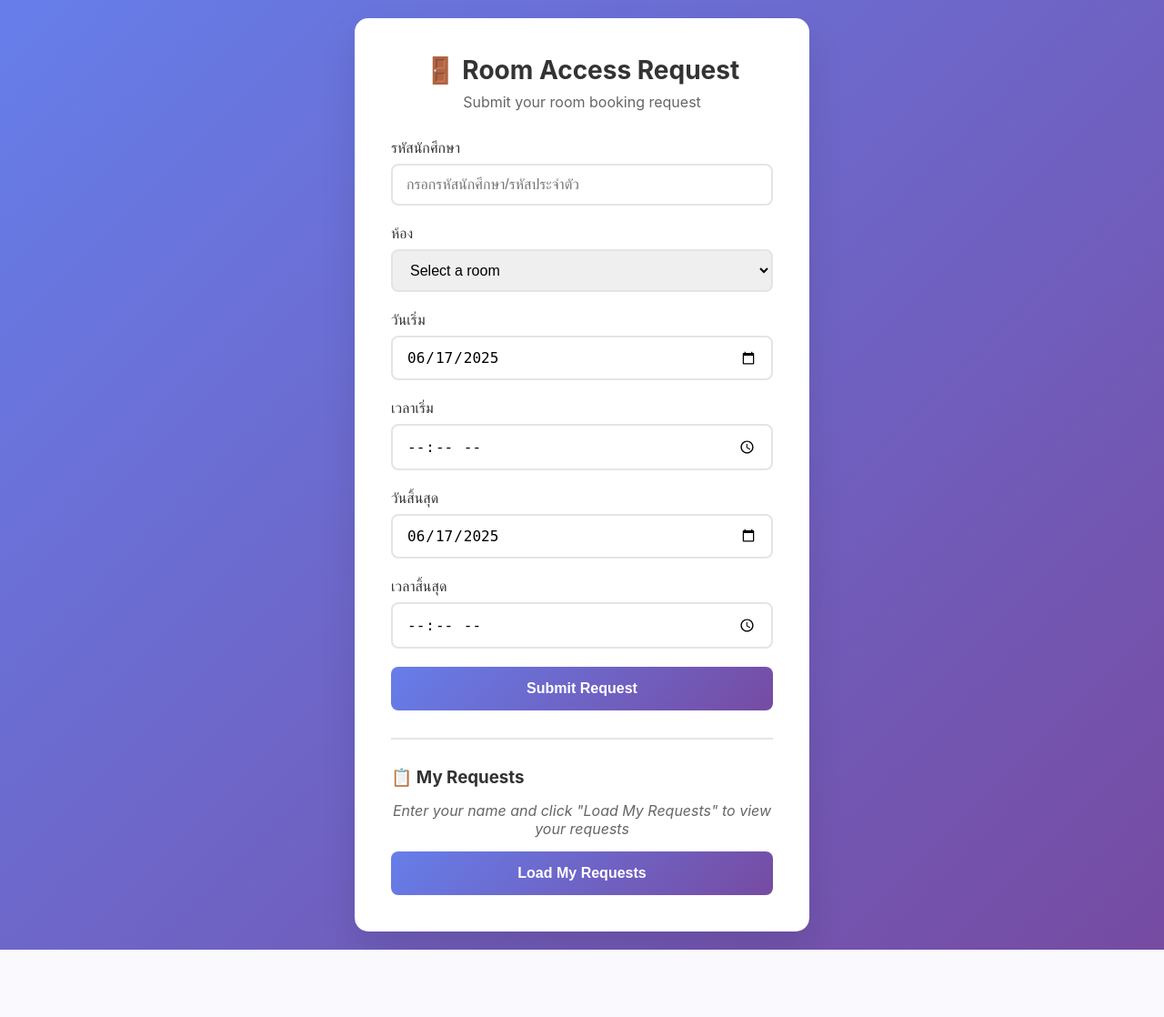
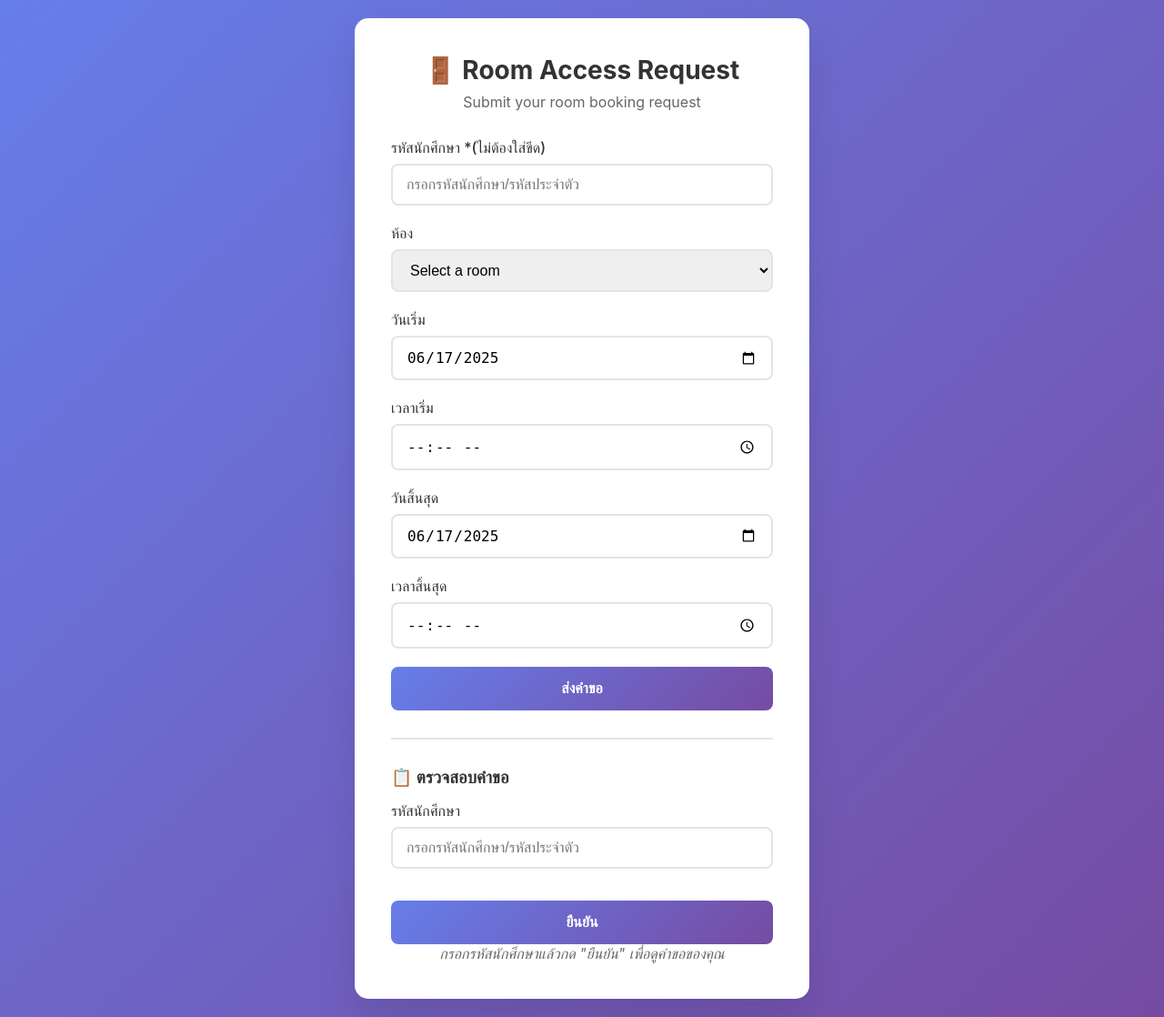
Before and after one commit to codejeng/NetworkAccessControl, a Flask app: page /request in a window 1280 px wide. Shown: the whole page at 91% size. Before the commit the page ends 1044 px from the top, so only its background shows below. Run offline with Flask 3, Linux system fonts and the light colour scheme.

Commit message:
refactory: at send request page can send to any room even aren't on database

```diff
--- a/app.py
+++ b/app.py
@@ -688,10 +688,11 @@
             return jsonify({'error': 'ไม่พบรหัสประจำตัวของผู้ใช้งานในฐานข้อมูล', 'success': False}), 404
 
         # Check if room exists
-        room_check = conn.execute('SELECT * FROM rooms WHERE room = ?', (room,)).fetchone()
-        if not room_check:
-            conn.close()
-            return jsonify({'error': 'ไม่พบห้องที่ท่านได้เลือกไว้', 'success': False}), 404
+        # room_check = conn.execute('SELECT * FROM rooms WHERE room = ?', (room,)).fetchone()
+        # if not room_check:
+        #     conn.close()
+        #     return jsonify({'error': 'ไม่พบห้องที่ท่านได้เลือกไว้', 'success': False}), 404
+
 
         # Parse and validate time format
         try:
@@ -721,23 +722,27 @@
         end_time_iso = end_dt.isoformat()
 
         # Check auto approve_request room
-        auto_approve = conn.execute('''
+        auto_approve_row = conn.execute('''
             SELECT auto_approve
             FROM rooms
             WHERE room = ?
         ''', (room,)).fetchone()
 
-        if auto_approve is not None:
-            print('auto approve:', bool(auto_approve[0]))
+        if auto_approve_row is not None:
+            auto_approve_value = auto_approve_row[0]
+            auto_approve = bool(auto_approve_value)
+            print('auto approve value from DB:', auto_approve_value)
+            print('auto approve bool:', auto_approve)
         else:
             print('Room not found or auto_approve is NULL')
+            auto_approve = False
 
         # Insert request
-        if bool(auto_approve[0]):
+        if auto_approve:
             conn.execute('''
                 INSERT INTO requests (uid, name, start_time, end_time, room, access, approved_by)
                 VALUES (?, ?, ?, ?, ?, ?, ?)
-            ''', (user['uuid'], user['name'], start_time_iso, end_time_iso, room, bool(auto_approve[0]), 'Auto Approved'))
+            ''', (user['uuid'], user['name'], start_time_iso, end_time_iso, room, True, 'Auto Approved'))
         else:
             conn.execute('''
                 INSERT INTO requests (uid, name, start_time, end_time, room)
--- a/templates/request.html
+++ b/templates/request.html
@@ -184,7 +184,7 @@
 
         <form id="requestForm">
             <div class="form-group">
-                <label for="user_id">รหัสนักศึกษา</label>
+                <label for="user_id">รหัสนักศึกษา *(ไม่ต้องใส่ขีด)</label>
                 <input type="text" id="user_id" name="user_id" placeholder="กรอกรหัสนักศึกษา/รหัสประจำตัว" required>
             </div>
 
@@ -221,18 +221,29 @@
             </div>
 
             <button type="submit" class="submit-btn" id="submitBtn">
-                Submit Request
+                ส่งคำขอ
             </button>
         </form>
 
         <div class="my-requests">
-            <h3>📋 My Requests</h3>
+            <h3>📋 ตรวจสอบคำขอ</h3>
+
+            <form id="fromCheckRequests">
+                <div class="form-group">
+                    <label for="user_id_checker">รหัสนักศึกษา</label>
+                    <input type="text" id="user_id_checker" name="user_id_checker" placeholder="กรอกรหัสนักศึกษา/รหัสประจำตัว" required>
+                </div>
+            </form>
+
+
+            <button type="button" id="loadRequestsBtn" class="submit-btn" style="margin-top: 15px;">
+                ยืนยัน
+            </button>
+
             <div id="requests-container" class="loading">
-                Enter your name and click "Load My Requests" to view your requests
+                กรอกรหัสนักศึกษาแล้วกด "ยืนยัน" เพื่อดูคำขอของคุณ
             </div>
-            <button type="button" id="loadRequestsBtn" class="submit-btn" style="margin-top: 15px;">
-                Load My Requests
-            </button>
+
         </div>
     </div>
 
@@ -311,10 +322,10 @@
 
         // Load user requests
         async function loadMyRequests() {
-            const user_id = document.getElementById('user_id').value.trim();
+            const user_id_checker = document.getElementById('user_id_checker').value.trim();
 
-            if (!user_id) {
-                showAlert('กรุณากรอกชื่อของคุณก่อน', 'error');
+            if (!user_id_checker) {
+                showAlert('กรุณากรอกรหัสนักศึกของคุณ', 'error');
                 return;
             }
 
@@ -322,7 +333,7 @@
             container.innerHTML = '<div class="loading">Loading your requests...</div>';
 
             try {
-                const response = await fetch(`/api/student/my_requests/${encodeURIComponent(user_id)}`);
+                const response = await fetch(`/api/student/my_requests/${encodeURIComponent(user_id_checker)}`);
                 const data = await response.json();
 
                 if (response.ok) {
```
Also changed, not shown: database.db.
